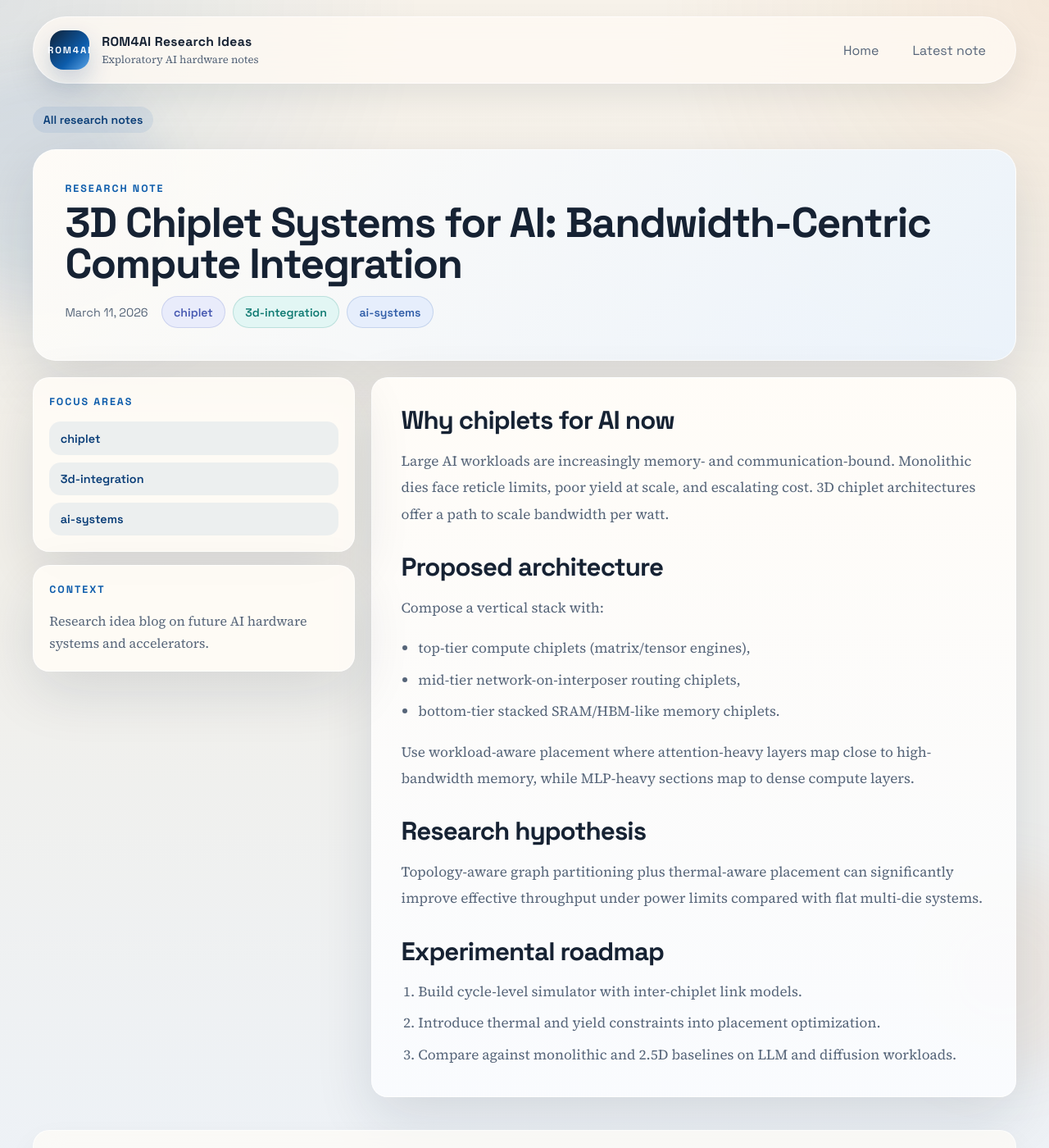
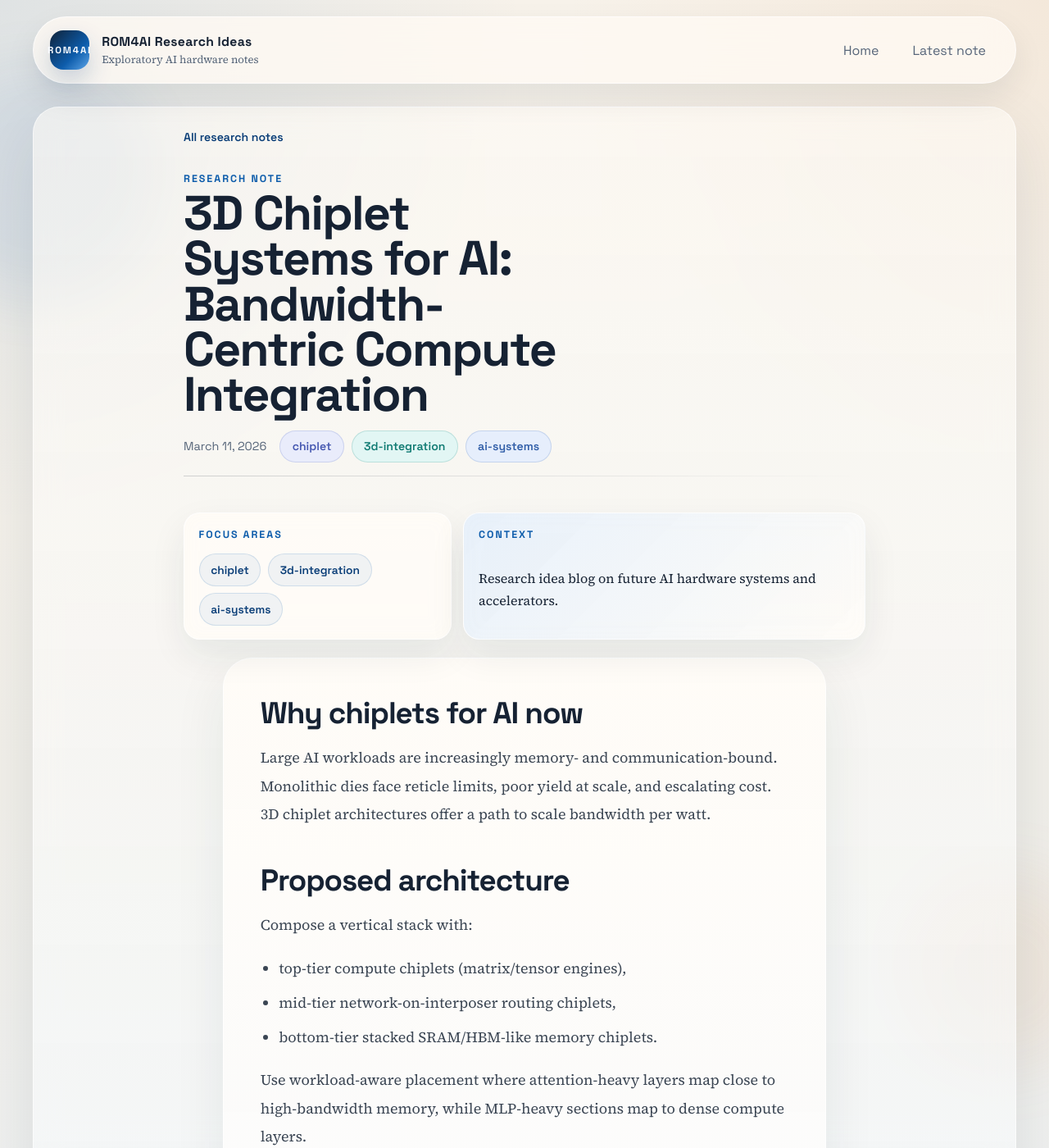
Before and after one commit to rom4ai/rom4ai.github.io, a Jekyll site: the page built from _posts/2026-03-11-3d-chiplet-ai.md, in a window 1280 px wide and 1400 px high. Shown: the whole window at 82% size. Built offline with Jekyll 4.4.1, drawn with Linux system fonts in a browser that asks for light colours.

Commit message:
up for layout

```diff
--- a/_layouts/post.html
+++ b/_layouts/post.html
@@ -4,11 +4,14 @@ layout: base
 
 <main class="site-main article-page">
   <article class="article-shell">
+    <div class="article-frame">
       <a class="back-link" href="{{ '/' | relative_url }}#latest-posts">All research notes</a>
 
       <header class="article-hero">
+        <div class="article-heading">
           <p class="article-kicker">Research note</p>
           <h1>{{ page.title }}</h1>
+        </div>
         <div class="article-meta">
           <span>{{ page.date | date: "%B %-d, %Y" }}</span>
           {% if page.categories %}
@@ -21,24 +24,23 @@ layout: base
         </div>
       </header>
 
-    <div class="article-layout">
-      <aside class="article-aside">
+      <div class="article-context-bar" aria-label="Article context">
         {% if page.categories %}
-          <div class="article-aside-card">
+          <section class="article-context-card">
             <p class="aside-label">Focus areas</p>
             <ul class="article-category-list">
               {% for category in page.categories %}
                 <li>{{ category }}</li>
               {% endfor %}
             </ul>
-          </div>
+          </section>
         {% endif %}
 
-        <div class="article-aside-card">
+        <section class="article-context-card article-context-card--summary">
           <p class="aside-label">Context</p>
           <p>{{ site.description }}</p>
+        </section>
       </div>
-      </aside>
 
       <div class="article-content">
         {{ content }}
--- a/assets/css/style.css
+++ b/assets/css/style.css
@@ -857,14 +857,24 @@ select {
 
 .article-shell {
   display: grid;
-  gap: 1.25rem;
+}
+
+.article-frame {
+  display: grid;
+  gap: 1.4rem;
+  padding: clamp(1rem, 2vw, 1.5rem);
+  border: 1px solid rgba(255, 255, 255, 0.58);
+  border-radius: calc(var(--radius-lg) + 4px);
+  background:
+    linear-gradient(180deg, rgba(255, 252, 247, 0.56) 0%, rgba(244, 249, 253, 0.62) 100%);
+  box-shadow: 0 28px 78px rgba(18, 35, 57, 0.1);
+  backdrop-filter: blur(16px);
 }
 
 .back-link {
-  justify-self: start;
-  padding: 0.45rem 0.8rem;
-  border-radius: 999px;
-  background: rgba(13, 92, 171, 0.08);
+  justify-self: center;
+  width: min(52rem, 100%);
+  padding: 0.2rem 0;
   color: var(--brand-strong);
   font-size: 0.88rem;
   font-weight: 600;
@@ -873,15 +883,32 @@ select {
 
 .back-link:hover,
 .back-link:focus-visible {
-  background: rgba(13, 92, 171, 0.14);
+  color: var(--brand);
   outline: none;
 }
 
 .article-hero {
-  padding: clamp(1.5rem, 3vw, 2.4rem);
-  border-radius: var(--radius-lg);
-  background:
-    linear-gradient(135deg, rgba(255, 252, 247, 0.96) 0%, rgba(234, 242, 251, 0.96) 100%);
+  width: min(52rem, 100%);
+  margin: 0 auto;
+  display: grid;
+  gap: 1rem;
+  padding: clamp(0.25rem, 1vw, 0.5rem) 0 1.35rem;
+  border: 0;
+  border-radius: 0;
+  background: transparent;
+  box-shadow: none;
+}
+
+.article-hero::after {
+  content: "";
+  width: 100%;
+  height: 1px;
+  background: linear-gradient(90deg, rgba(22, 34, 51, 0.18) 0%, rgba(22, 34, 51, 0.08) 60%, transparent 100%);
+}
+
+.article-heading {
+  display: grid;
+  gap: 0.4rem;
 }
 
 .article-kicker {
@@ -889,15 +916,16 @@ select {
 }
 
 .article-hero h1 {
-  margin: 0.55rem 0 0.9rem;
-  font-size: clamp(2.3rem, 4vw, 3.8rem);
-  line-height: 0.98;
+  margin: 0;
+  max-width: 12ch;
+  font-size: clamp(2.5rem, 4.6vw, 4.25rem);
+  line-height: 0.94;
 }
 
 .article-meta {
   display: flex;
   flex-wrap: wrap;
-  gap: 0.8rem 1rem;
+  gap: 0.85rem 1rem;
   align-items: center;
   color: var(--muted);
   font-family: var(--font-ui);
@@ -910,51 +938,64 @@ select {
   gap: 0.55rem;
 }
 
-.article-layout {
+.article-context-bar {
+  width: min(52rem, 100%);
+  margin: 0 auto;
   display: grid;
-  grid-template-columns: minmax(220px, 0.5fr) minmax(0, 1fr);
-  gap: 1.25rem;
+  grid-template-columns: minmax(220px, 0.8fr) minmax(0, 1.2fr);
+  gap: 0.9rem;
   align-items: start;
 }
 
-.article-aside {
-  position: sticky;
-  top: 6.8rem;
+.article-context-card {
   display: grid;
-  gap: 1rem;
+  gap: 0.75rem;
+  min-height: 100%;
+  padding: 1rem 1.1rem;
+  border: 1px solid rgba(255, 255, 255, 0.72);
+  border-radius: var(--radius-md);
+  background: rgba(255, 252, 247, 0.82);
+  box-shadow: 0 18px 44px rgba(18, 35, 57, 0.08);
+  backdrop-filter: blur(12px);
 }
 
-.article-aside-card {
-  display: grid;
-  gap: 0.8rem;
-  padding: 1.2rem;
+.article-context-card--summary {
+  background:
+    linear-gradient(135deg, rgba(229, 239, 250, 0.9) 0%, rgba(255, 252, 247, 0.88) 100%);
 }
 
-.article-aside-card p {
+.article-context-card p {
   margin: 0;
   line-height: 1.72;
 }
 
 .article-category-list {
   list-style: none;
-  display: grid;
+  display: flex;
+  flex-wrap: wrap;
   gap: 0.55rem;
 }
 
 .article-category-list li {
-  padding: 0.7rem 0.85rem;
-  border-radius: var(--radius-sm);
-  background: rgba(13, 92, 171, 0.07);
+  padding: 0.6rem 0.85rem;
+  border: 1px solid rgba(13, 92, 171, 0.14);
+  border-radius: 999px;
+  background: rgba(13, 92, 171, 0.06);
   color: var(--brand-strong);
   font-family: var(--font-ui);
-  font-size: 0.9rem;
+  font-size: 0.86rem;
   font-weight: 600;
 }
 
 .article-content {
-  padding: clamp(1.4rem, 3vw, 2.2rem);
+  width: min(46rem, 100%);
+  margin: 0 auto;
+  padding: clamp(1.7rem, 4vw, 3rem) clamp(1.15rem, 4vw, 2.8rem);
+  border-radius: clamp(1.6rem, 3vw, 2.25rem);
+  border: 1px solid rgba(255, 255, 255, 0.76);
   background:
-    linear-gradient(180deg, rgba(255, 252, 247, 0.96) 0%, rgba(249, 251, 254, 0.96) 100%);
+    linear-gradient(180deg, rgba(255, 252, 247, 0.98) 0%, rgba(249, 251, 254, 0.97) 100%);
+  box-shadow: 0 24px 64px rgba(18, 35, 57, 0.08);
 }
 
 .article-content > :first-child {
@@ -966,32 +1007,73 @@ select {
 }
 
 .article-content h2 {
-  margin-top: 2rem;
-  margin-bottom: 0.65rem;
-  font-size: 1.95rem;
-  line-height: 1.06;
+  margin-top: 2.8rem;
+  margin-bottom: 0.75rem;
+  font-size: clamp(1.9rem, 3vw, 2.3rem);
+  line-height: 1.04;
 }
 
 .article-content h3 {
+  margin-top: 1.9rem;
+  margin-bottom: 0.6rem;
+  font-size: clamp(1.4rem, 2.1vw, 1.65rem);
+  line-height: 1.14;
+}
+
+.article-content h4 {
   margin-top: 1.45rem;
   margin-bottom: 0.55rem;
-  font-size: 1.42rem;
-  line-height: 1.14;
+  font-size: 1.1rem;
+  line-height: 1.3;
 }
 
 .article-content p,
 .article-content li {
-  font-size: 1.07rem;
-  line-height: 1.88;
+  color: rgba(22, 34, 51, 0.84);
+  font-size: clamp(1.04rem, 1.4vw, 1.12rem);
+  line-height: 1.92;
 }
 
 .article-content ul,
 .article-content ol {
-  padding-left: 1.3rem;
+  padding-left: 1.4rem;
 }
 
 .article-content li + li {
-  margin-top: 0.4rem;
+  margin-top: 0.48rem;
+}
+
+.article-content strong {
+  color: var(--surface-dark);
+}
+
+.article-content a {
+  color: var(--brand);
+  text-decoration-thickness: 0.08em;
+  text-underline-offset: 0.14em;
+}
+
+.article-content blockquote {
+  margin: 1.6rem 0;
+  padding: 0.95rem 1.1rem 0.95rem 1.25rem;
+  border-left: 3px solid rgba(13, 92, 171, 0.4);
+  border-radius: 0 var(--radius-sm) var(--radius-sm) 0;
+  background: rgba(13, 92, 171, 0.06);
+}
+
+.article-content blockquote > :first-child {
+  margin-top: 0;
+}
+
+.article-content blockquote > :last-child {
+  margin-bottom: 0;
+}
+
+.article-content hr {
+  height: 1px;
+  margin: 2.3rem 0;
+  border: 0;
+  background: linear-gradient(90deg, rgba(22, 34, 51, 0.14) 0%, transparent 100%);
 }
 
 .category-chip--accelerator {
@@ -1063,13 +1145,8 @@ select {
 @media (max-width: 980px) {
   .hero,
   .home-grid,
-  .article-layout {
+  .article-context-bar {
     grid-template-columns: 1fr;
-  }
-
-  .insights-rail,
-  .article-aside {
-    position: static;
   }
 
   .hero h1 {
@@ -1132,7 +1209,16 @@ select {
     max-width: none;
   }
 
-  .article-hero,
+  .article-frame {
+    padding: 1rem 0.9rem 1.2rem;
+    border-radius: 1.9rem;
+  }
+
+  .article-hero h1 {
+    max-width: none;
+    font-size: clamp(2.25rem, 10vw, 3.3rem);
+  }
+
   .article-content {
     border-radius: 1.6rem;
   }
@@ -1149,6 +1235,13 @@ select {
     width: 100%;
   }
 
+  .back-link,
+  .article-hero,
+  .article-context-bar,
+  .article-content {
+    width: 100%;
+  }
+
   .button,
   .site-nav a {
     width: 100%;
```
Lines whose indentation alone changed are shown as unchanged.
